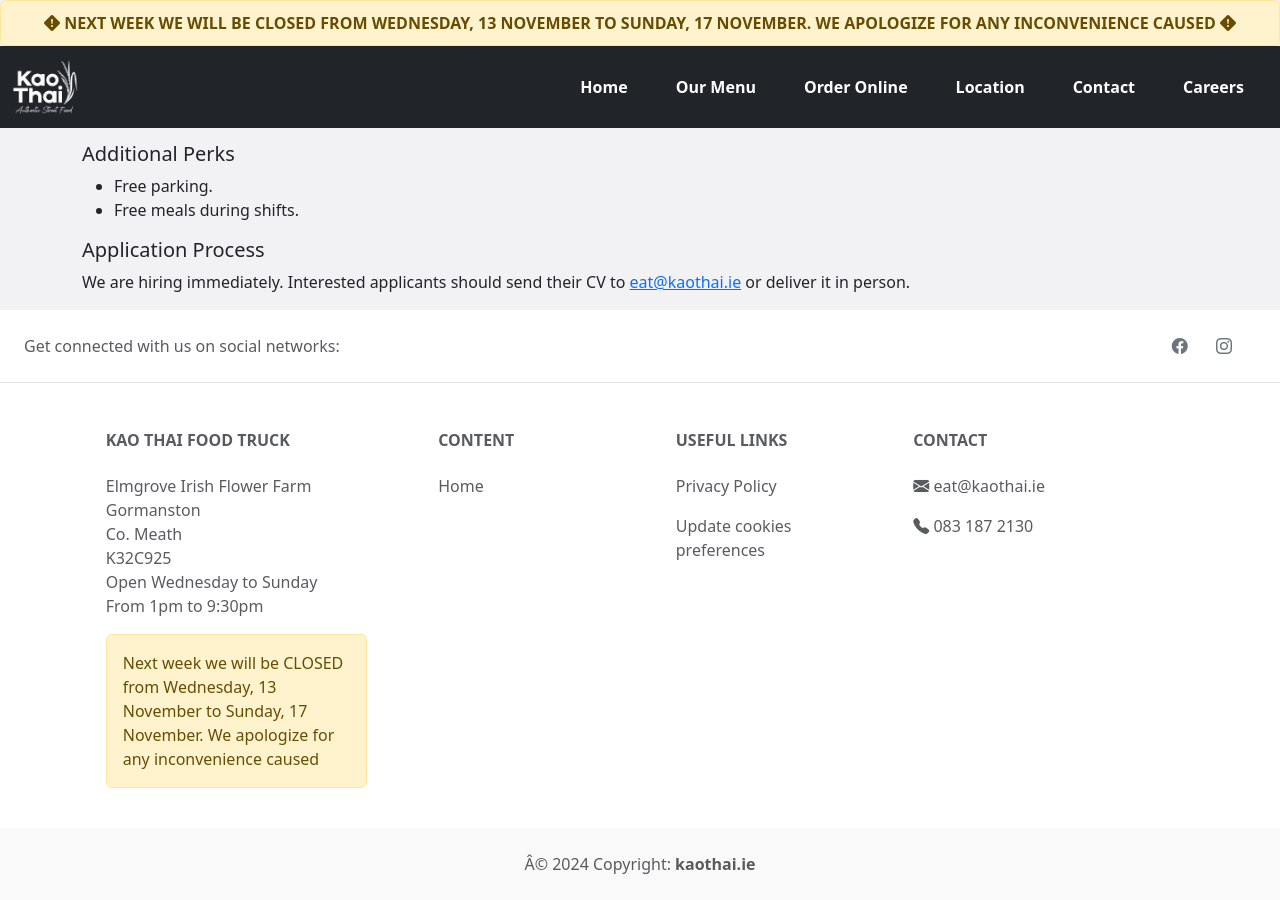
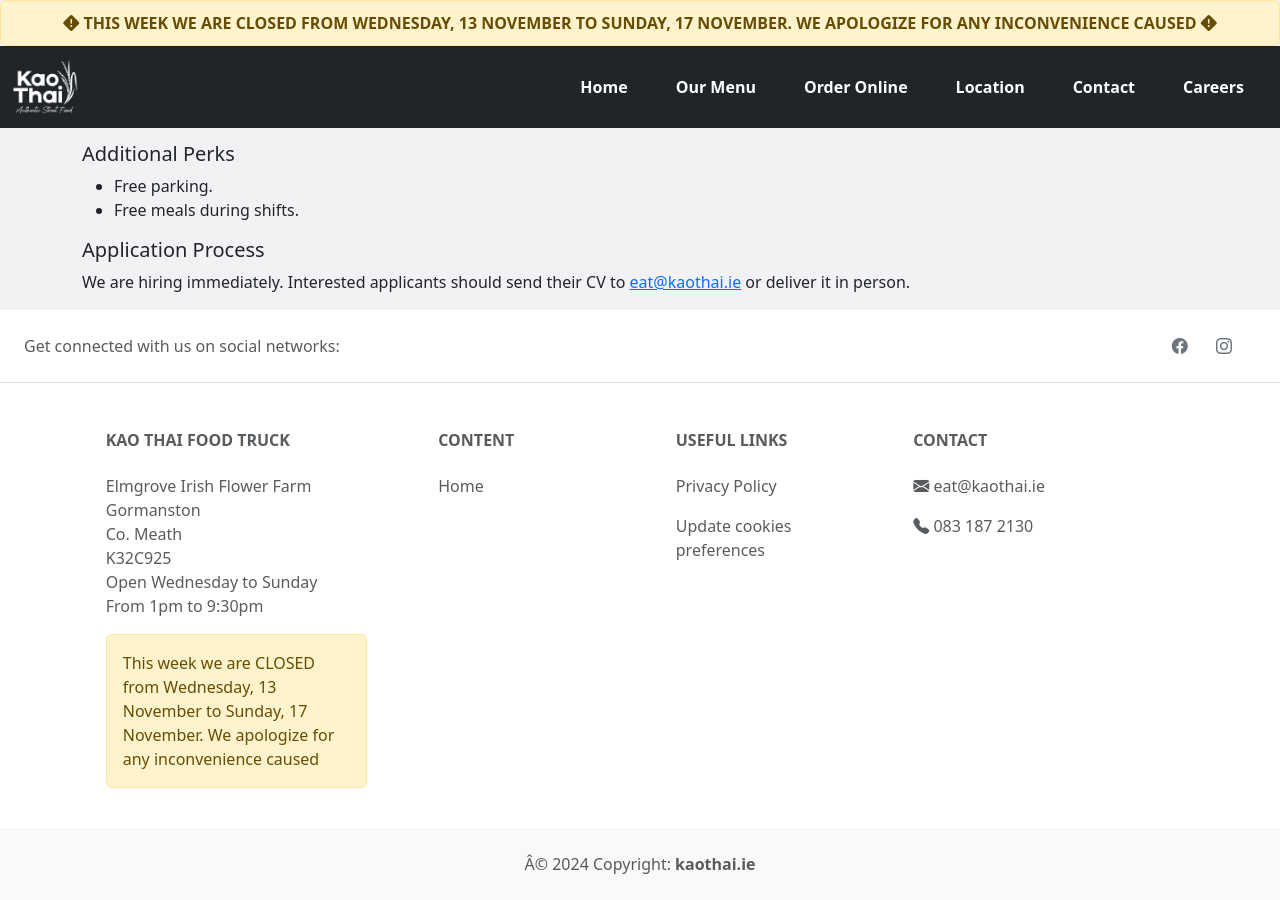
Before and after one commit to maxymo/kaothai-web, a Jekyll site: the page built from careers.html, in a window 1280 px wide and 900 px high, scrolled down 785 px. Built offline with Jekyll 4.4.1, drawn with Linux system fonts in a browser that asks for light colours; comment, search, counter and statistics services are not loaded.

Commit message:
update alert

```diff
--- a/_data/general.yml
+++ b/_data/general.yml
@@ -1,4 +1,4 @@
 #_data/general.yml
 
 alertOn: true
-alert: "Next week we will be CLOSED from Wednesday, 13 November to Sunday, 17 November. We apologize for any inconvenience caused"
+alert: "This week we are CLOSED from Wednesday, 13 November to Sunday, 17 November. We apologize for any inconvenience caused"
```
